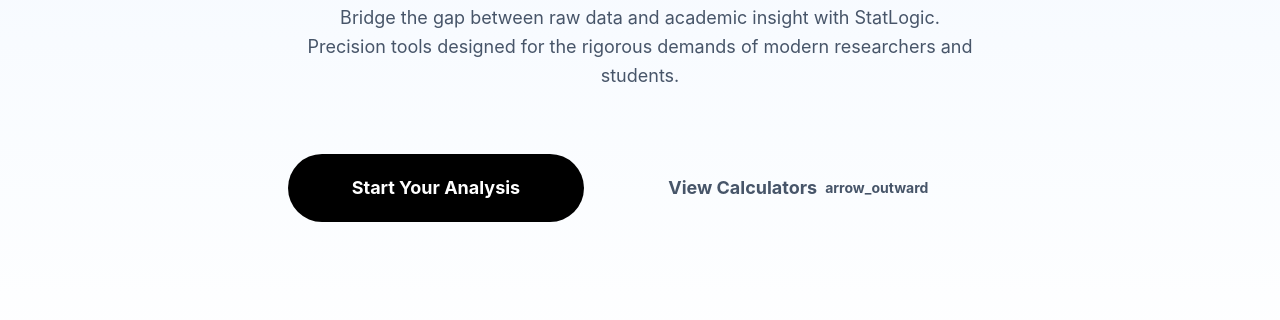
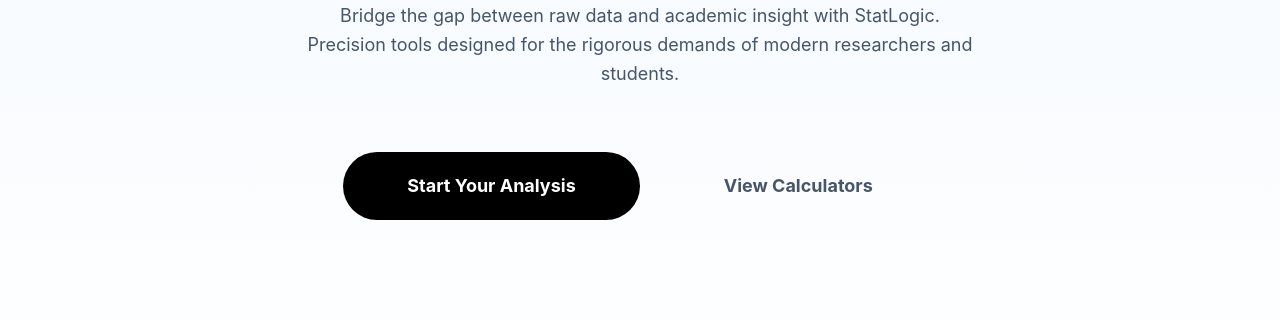
Before and after one commit to bunnaka-hash/Statistics-Calculator, a plain HTML site: page index.html in a window 1280 px wide. Shown: the part 480-800 px from the top of the page. Drawn offline with nearby package versions, Linux system fonts and the light colour scheme.

Commit message:
just commit

```diff
--- a/index.html
+++ b/index.html
@@ -151,7 +151,7 @@
 
     <main>
       <!-- Hero Section -->
-<section class="relative min-h-screen flex flex-col items-center justify-center pt-12 pb-16 px-8 bg-gradient-to-b from-blue-50 to-white overflow-hidden">
+<section class="relative min-h-screen flex flex-col items-center justify-center pt-5 pb-10 px-8 bg-gradient-to-b from-blue-50 to-white overflow-hidden">
 
     <div class="container mx-auto max-w-4xl text-center space-y-8 relative z-10">
 
@@ -176,14 +176,15 @@
 
             <a href="formulas.html" class="text-slate-600 px-16 py-5 font-bold text-lg hover:text-black transition-colors flex items-center gap-2">
                 View Calculators
-                <span class="material-symbols-outlined text-sm">arrow_outward</span>
+
             </a>
 
         </div>
 
     </div>
 
-      </section>
+</section>
+
       <!-- Stats Banner -->
 <section class="bg-slate-900 py-10 px-6 border-y border-slate-300 overflow-hidden">
     <div class="container mx-auto max-w-7xl flex flex-wrap justify-between items-center gap-10 md:gap-0">
```
